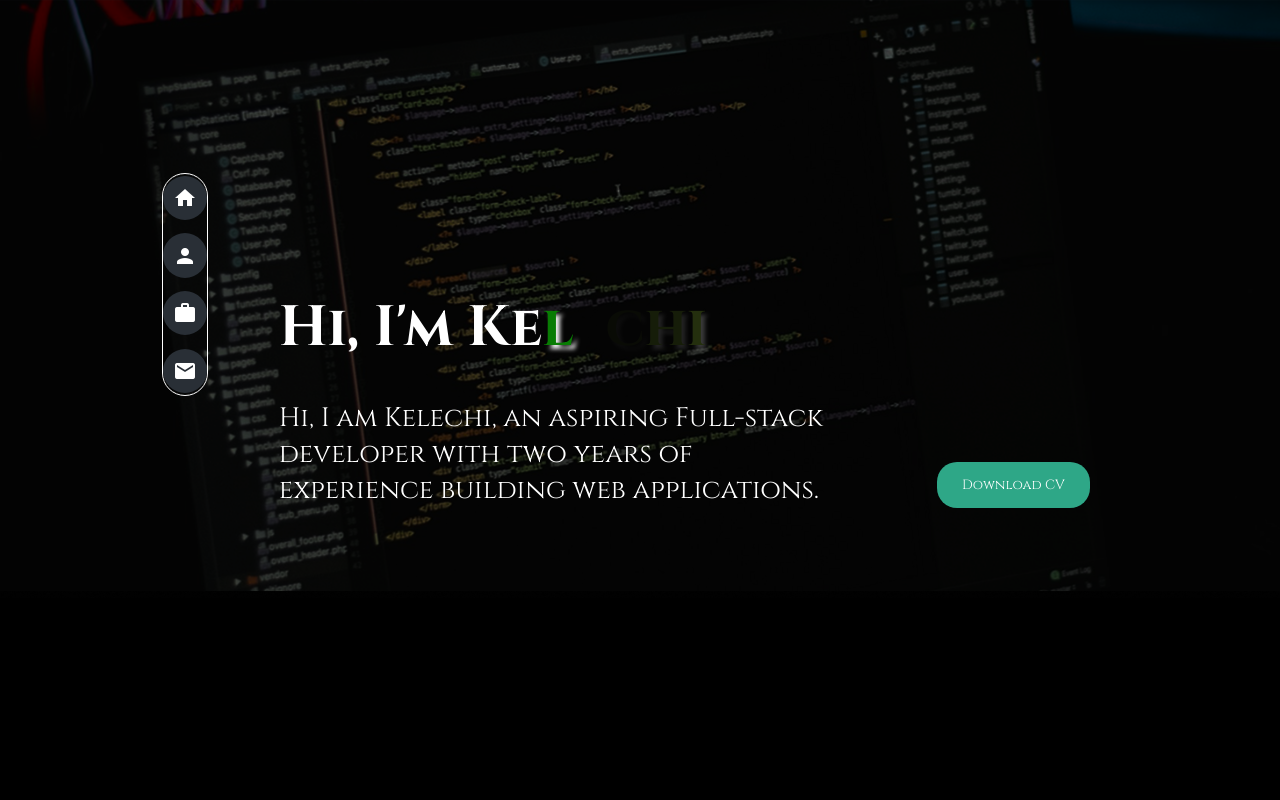
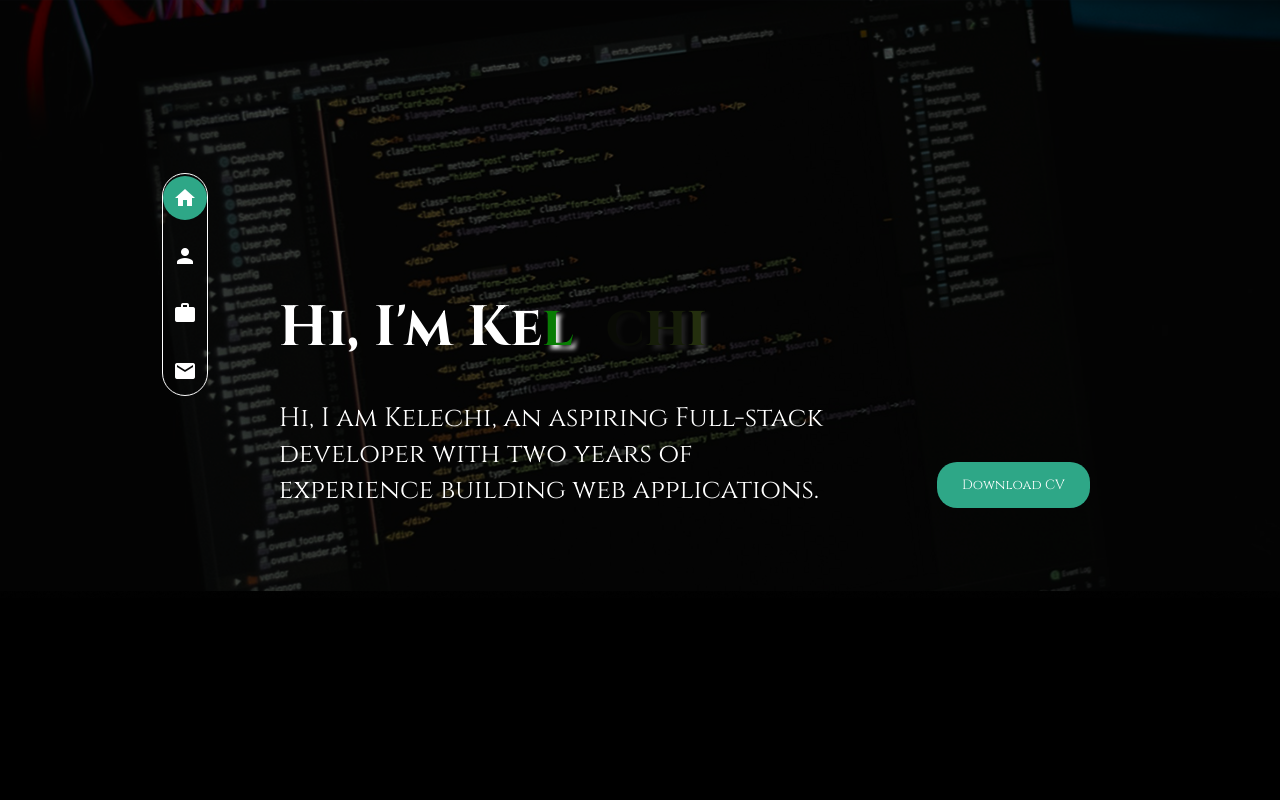
Before and after one commit to kelechiorunta/new-portfolio, a website with bundled scripts: page public/index.html in a window 1280 px wide. Shown: the top 800 px of the page. Built offline with nearby package versions, Linux system fonts and the light colour scheme; a web font is replaced by a local one.

Commit message:
Implemented section indicator within the floating navigation bar

```diff
--- a/public/index.html
+++ b/public/index.html
@@ -35,16 +35,16 @@
         <button class="download">Download CV</button>
         </div>
         <nav class="floating-nav">
-            <a href="#home">
+            <a class="home home" href="#home">
                 <i class="material-icons">home</i>
             </a>
-            <a href="#about">
+            <a class="skill about" href="#about">
                 <i class="material-icons">person</i>
             </a>
-            <a href="#portfolio">
+            <a class="project portfolio" href="#portfolio">
                 <i class="material-icons">work</i>
             </a>
-            <a href="#contact">
+            <a class="contact-nav contact" href="#contact">
                 <i class="material-icons">email</i>
             </a>
         </nav>
--- a/public/main.js
+++ b/public/main.js
@@ -56,22 +56,48 @@ document.addEventListener('DOMContentLoaded', () => {
                     mainHeader.style.opacity = 0;
                     mainHeader.style.top = '-100%';
                     mainHeader.style.backgroundColor = 'transparent';
+                    const floatingNavs = floatingNav.querySelectorAll('a');
+                    console.log(entry.target.classList)
+                    floatingNavs.forEach(nav => {
+                        if (entry.target.classList[0].includes(`${nav.classList[0]}`)){
+                            nav.style.backgroundColor = `#2EA787`;
+                        }
+                        else{
+                            nav.style.backgroundColor = `transparent`;
+                        }
+                    })
+
 
                 }else{
-                    avatar.style.opacity = '1';
+                    // avatar.style.opacity = '0';
                     mainHeader.style.opacity = '1';
                     mainHeader.style.top = '0';
                     // mainHeader.style.backgroundColor = '#1A1E23';
                     // observer.unobserve(entry.target)
                 }
             })
-        }, {rootMargin: '-700px'})
+        }, {rootMargin: '0px', threshold:[0]})
 
         const allSections = document.querySelectorAll('section');
         allSections.forEach(section => {
             hideAvatarObserver.observe(section);
         })
 
+        const showAvatarObserver = new IntersectionObserver((entries, observer) => {
+            entries.forEach(entry => {
+                if (entry.isIntersecting) {
+                    avatar.style.opacity = 1;
+
+
+
+                }
+            })
+        }, {threshold:0})
+
+        const allwhiteSpaces = document.querySelectorAll('whitespace-section');
+        allwhiteSpaces.forEach(section => {
+            showAvatarObserver.observe(section);
+        })
 
 
 })
--- a/public/style.scss
+++ b/public/style.scss
@@ -35,6 +35,7 @@ body{
     background-color: $back-color;
     display: flex;
     flex-direction: column;
+    scroll-behavior: smooth;
     // display: block;
     overflow-x: hidden;
     overflow-y: scroll;
@@ -243,7 +244,7 @@ header{
             a{
                 text-decoration: none;
                 color: white;
-                background-color: $back-color;
+                // background-color: $back-color;
                 border-radius: calc((50/1440) * 100vw);;
                 // border: 1px solid white;
                 width: calc((50/1440) * 100vw);
@@ -252,7 +253,7 @@ header{
                 display: flex;
                 justify-content: center;
                 align-items: center;
-
+                transition: background-color 1s ease-in-out;
                 i.material-icons {
                     font-size: 24px;
                     color: #fff;
@@ -402,16 +403,9 @@ header{
 
     .whitespace-section{
         margin-top: calc((206/1440) * 100vw);
-        height: 100vh;
+        height: 70vh;
         background-color: black;//$fore-color;
     }
-
-    // .whitespace-section-next{
-    //     // margin-top: calc((206/1440) * 100vw);
-    //     // height: 50vh;
-    //     background-color: black;//$fore-color;
-    // }
-
 
 
     .skills-section{
```
Also changed, not shown: public/apis/animate.js, public/style.css, 1 other file.
